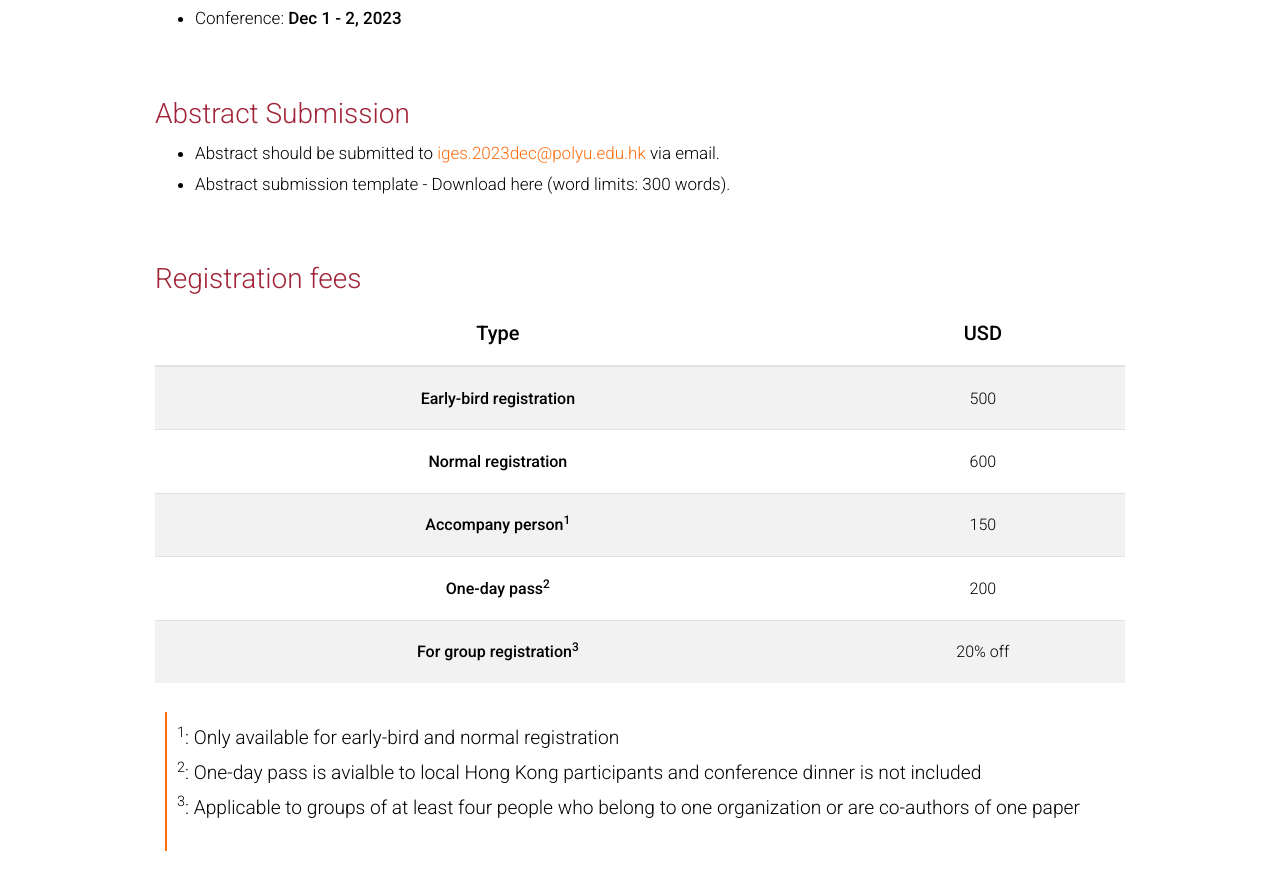
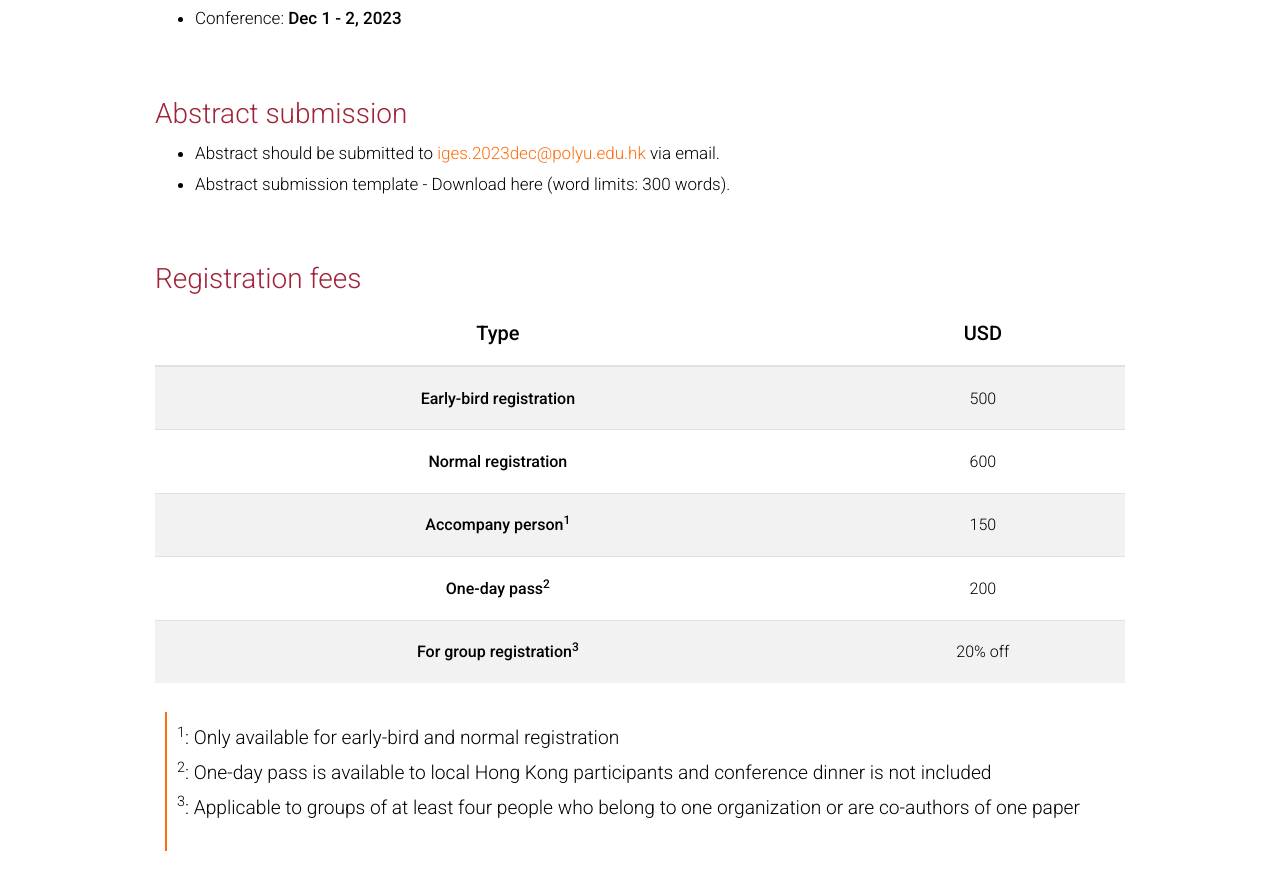
Before and after one commit to iges2023/iges2023.github.io, a Jekyll site: the page built from _pages/registration.md, in a window 1280 px wide and 1400 px high, scrolled down 491 px. Shown: the part 163-1035 px from the top of the window. Built offline with Jekyll 4.4.1, drawn with Linux system fonts in a browser that asks for light colours; comment, search, counter and statistics services are not loaded; a style sheet for code colours, icons or effects is not loaded.

Commit message:
fix typo

```diff
--- a/_pages/registration.md
+++ b/_pages/registration.md
@@ -15,7 +15,7 @@ nav_order: 4
 
 <br>
 
-### Abstract Submission
+### Abstract submission
 
 * Abstract should be submitted to [iges.2023dec@polyu.edu.hk](mailto:iges.2023dec@polyu.edu.hk) via email.
 * Abstract submission template - Download here (word limits: 300 words).
@@ -36,7 +36,7 @@ nav_order: 4
 {: .table-striped}
 
 > <sup>1</sup>: Only available for early-bird and normal registration <br>
- <sup>2</sup>: One-day pass is avialble to local Hong Kong participants and conference dinner is not included <br>
+ <sup>2</sup>: One-day pass is available to local Hong Kong participants and conference dinner is not included <br>
  <sup>3</sup>: Applicable to groups of at least four people who belong to one organization or are co-authors of one paper <br>
 
 
```
